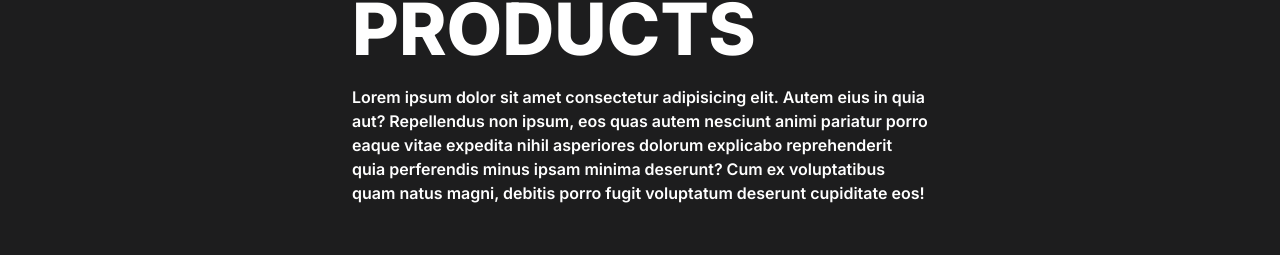
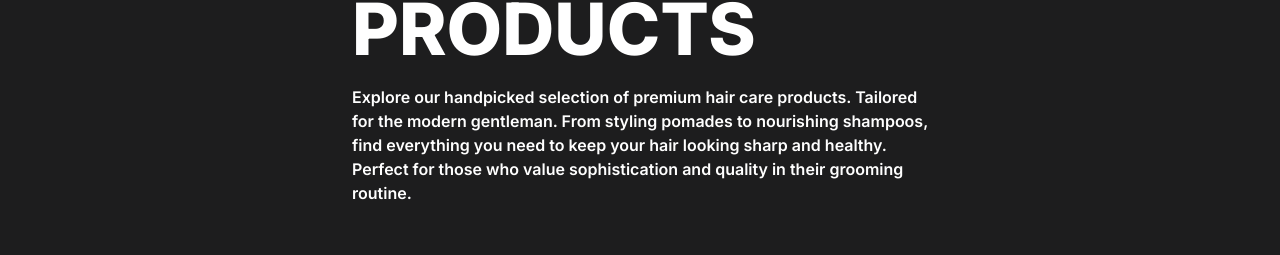
Before and after one commit to MitchellPhilmore/barbershop-webapp, a Next.js app: page /shop in a window 1280 px wide. Shown: the part 302-557 px from the top of the page. Built offline with nearby package versions, Linux system fonts and the light colour scheme; no server answers; the database is empty.

Commit message:
remove lorem text

```diff
--- a/src/app/shop/[id]/hero.tsx
+++ b/src/app/shop/[id]/hero.tsx
@@ -76,7 +76,7 @@ const Hero = () => {
                 />
               </div>
               <Button
-                disabled={(quantity <= 0 || isNaN(quantity))}
+                disabled={quantity <= 0 || isNaN(quantity)}
                 onClick={() => {
                   addItem({
                     id,
@@ -100,9 +100,8 @@ const Hero = () => {
                 Why buy our products?
               </div>
               <div className="mt-3 mr-8 text-lg leading-8 text-zinc-100 max-md:mr-2.5 max-md:max-w-full">
-                Vitae congue eu consequat ac felis placerat vestibulum lectus
-                <br />
-                mauris ultrices cursus sit amet dictum sit
+                Superior quality, lasting results, crafted for the discerning
+                gentleman. Elevate your grooming game with us.
               </div>
               <div className="flex gap-2.5 mt-6 text-base font-bold leading-5 text-white max-md:flex-wrap">
                 <img
--- a/src/app/shop/hero.tsx
+++ b/src/app/shop/hero.tsx
@@ -26,12 +26,11 @@ const Hero = () => {
                 <div className="w-full">Browse Our Products</div>
               </div>
               <p className="text-white mt-5">
-                Lorem ipsum dolor sit amet consectetur adipisicing elit. Autem
-                eius in quia aut? Repellendus non ipsum, eos quas autem nesciunt
-                animi pariatur porro eaque vitae expedita nihil asperiores
-                dolorum explicabo reprehenderit quia perferendis minus ipsam
-                minima deserunt? Cum ex voluptatibus quam natus magni, debitis
-                porro fugit voluptatum deserunt cupiditate eos!
+                Explore our handpicked selection of premium hair care products.
+                Tailored for the modern gentleman. From styling pomades to
+                nourishing shampoos, find everything you need to keep your hair
+                looking sharp and healthy. Perfect for those who value
+                sophistication and quality in their grooming routine.
               </p>
             </div>
           </div>
```
